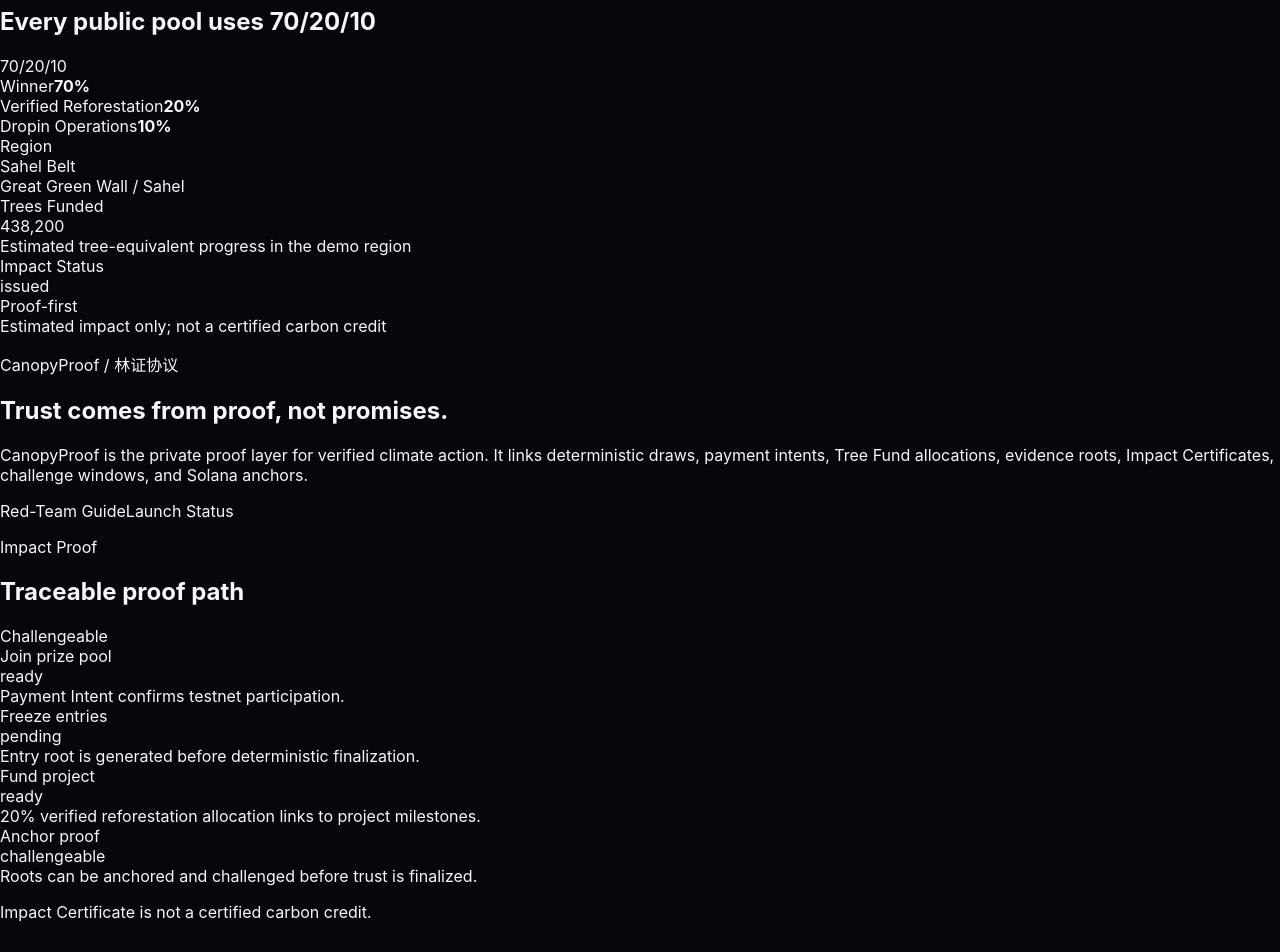
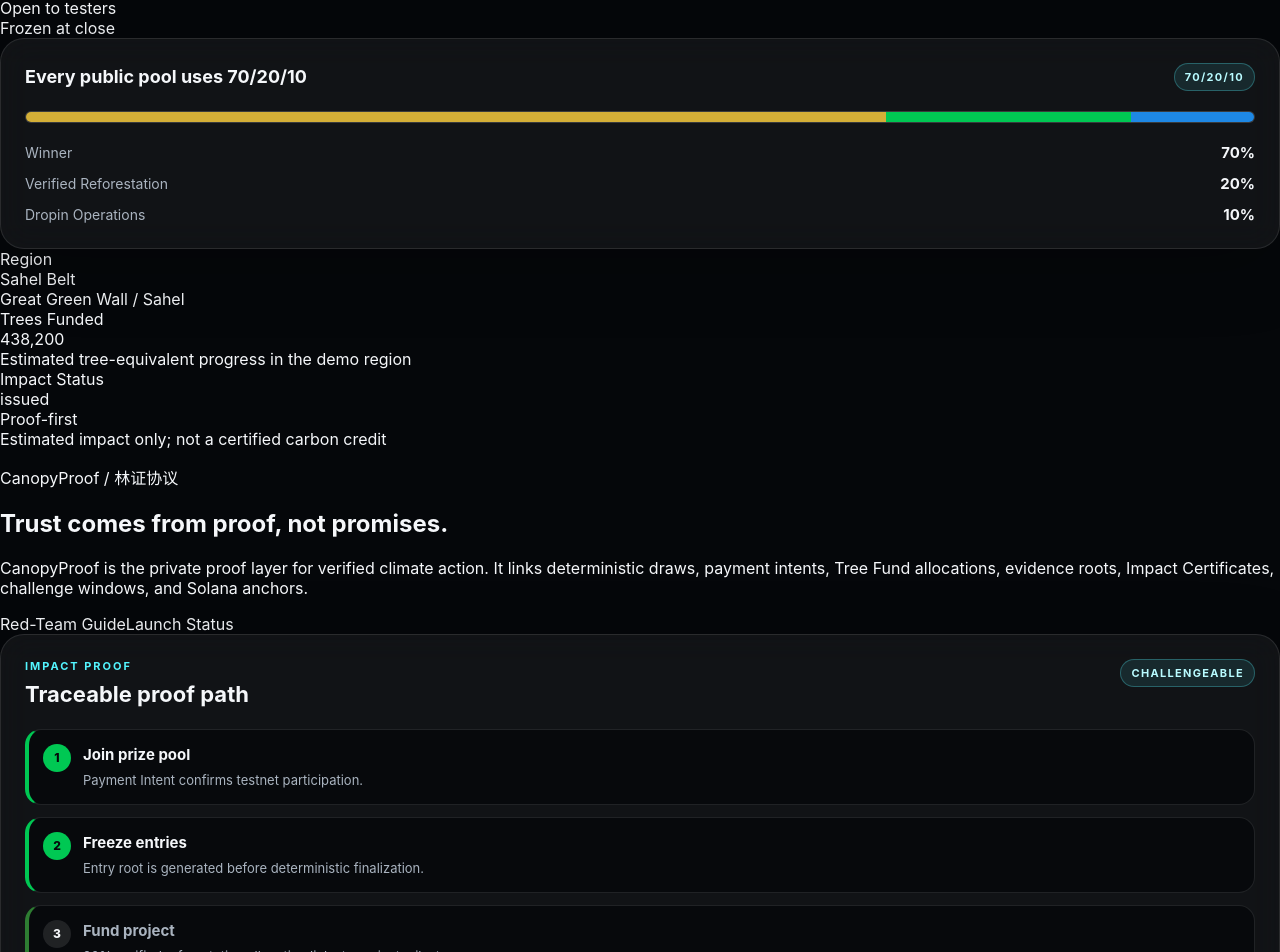
Before and after one commit to Dropineth/dropin, a Next.js app in the folder dropin-earth/apps/web/: page / in a window 1280 px wide. Shown: the part 2109-3061 px from the top of the page. Built offline with nearby package versions, Linux system fonts and the light colour scheme.

Commit message:
feat: update canopyproof web and miniapp ui

```diff
--- a/dropin-earth/apps/web/src/app/page.tsx
+++ b/dropin-earth/apps/web/src/app/page.tsx
@@ -1,5 +1,4 @@
 import {
-  AllocationBreakdown,
   AppShell,
   ButtonLink,
   ClimateDrawPass,
@@ -7,12 +6,11 @@
   ImpactMetricCard,
   MobileFrame,
   PrizePoolCard,
-  ProofTimeline,
   SafetyNotice,
   StatusBadge,
 } from "@dropin/ui";
 import { seedRegions } from "@dropin/schemas";
-import { CTAButton, HeroEarthOrb, MetricsCard } from "@/components/ui";
+import { CTAButton, HeroEarthOrb, MetricsCard, ProofTimeline, RoundEconomicsCard } from "@/components/ui";
 
 const activeRound = {
   id: "round_v1_ggw_demo",
@@ -83,7 +81,7 @@
                 ticketPrice="1 TON / USDC Join Draw"
                 title={activeRound.title}
               />
-              <AllocationBreakdown compact title="Round economics" />
+              <RoundEconomicsCard compact operations={10} reforestation={20} title="Round economics" winner={70} />
             </div>
           </MobileFrame>
         </div>
@@ -129,7 +127,7 @@
           ticketPrice="1 USDC / TON testnet"
           title="Active Draw / Pre-draw"
         />
-        <AllocationBreakdown title="Every public pool uses 70/20/10" />
+        <RoundEconomicsCard operations={10} reforestation={20} title="Every public pool uses 70/20/10" winner={70} />
       </section>
 
       <section className="grid gap-6 pb-14 lg:grid-cols-3">
@@ -171,11 +169,11 @@
         </div>
         <ProofTimeline
           disclaimer="Impact Certificate is not a certified carbon credit."
-          items={[
-            { label: "Join prize pool", value: "Payment Intent confirms testnet participation.", status: "ready" },
-            { label: "Freeze entries", value: "Entry root is generated before deterministic finalization.", status: "pending" },
-            { label: "Fund project", value: "20% verified reforestation allocation links to project milestones.", status: "ready" },
-            { label: "Anchor proof", value: "Roots can be anchored and challenged before trust is finalized.", status: "challengeable" },
+          steps={[
+            { completed: true, description: "Payment Intent confirms testnet participation.", label: "Join prize pool" },
+            { completed: true, description: "Entry root is generated before deterministic finalization.", label: "Freeze entries" },
+            { completed: false, description: "20% verified reforestation allocation links to project milestones.", label: "Fund project" },
+            { completed: false, description: "Roots can be anchored and challenged before trust is finalized.", label: "Anchor proof" },
           ]}
         />
       </section>
--- /dev/null
+++ b/dropin-earth/apps/web/src/components/ui/ProofTimeline.module.css
@@ -0,0 +1,110 @@
+.card {
+  border: 1px solid rgb(255 255 255 / 10%);
+  border-radius: 24px;
+  background: rgb(255 255 255 / 5%);
+  box-shadow: 0 18px 70px rgb(0 0 0 / 24%);
+  padding: 24px;
+  color: #f5f7fa;
+  backdrop-filter: blur(16px);
+}
+
+.header {
+  display: flex;
+  align-items: flex-start;
+  justify-content: space-between;
+  gap: 16px;
+}
+
+.eyebrow {
+  margin: 0;
+  color: #53f5ff;
+  font-size: 11px;
+  font-weight: 700;
+  letter-spacing: 0.18em;
+  text-transform: uppercase;
+}
+
+.title {
+  margin: 8px 0 0;
+  color: #f5f7fa;
+  font-size: 22px;
+  font-weight: 700;
+}
+
+.badge {
+  flex: 0 0 auto;
+  border: 1px solid rgb(83 245 255 / 28%);
+  border-radius: 999px;
+  background: rgb(83 245 255 / 10%);
+  color: #b9fbff;
+  font-size: 11px;
+  font-weight: 700;
+  letter-spacing: 0.12em;
+  padding: 6px 10px;
+  text-transform: uppercase;
+}
+
+.timeline {
+  display: grid;
+  gap: 12px;
+  list-style: none;
+  margin: 22px 0 0;
+  padding: 0;
+}
+
+.timeline li {
+  display: grid;
+  grid-template-columns: auto 1fr;
+  gap: 12px;
+  border: 1px solid rgb(255 255 255 / 10%);
+  border-left: 4px solid #2e7d32;
+  border-radius: 16px;
+  background: rgb(5 7 10 / 72%);
+  color: #aab4c0;
+  padding: 14px;
+}
+
+.timeline strong {
+  color: inherit;
+  font-size: 15px;
+}
+
+.timeline p {
+  margin: 6px 0 0;
+  color: #aab4c0;
+  font-size: 13px;
+  line-height: 1.55;
+}
+
+.completed {
+  border-left-color: #00c853 !important;
+  color: #f5f7fa !important;
+}
+
+.marker {
+  display: grid;
+  width: 28px;
+  height: 28px;
+  place-items: center;
+  border-radius: 999px;
+  background: rgb(255 255 255 / 10%);
+  color: #f5f7fa;
+  font-size: 12px;
+  font-weight: 800;
+}
+
+.completed .marker {
+  background: #00c853;
+  color: #05070a;
+}
+
+.disclaimer {
+  border: 1px solid rgb(212 175 55 / 24%);
+  border-radius: 18px;
+  background: rgb(212 175 55 / 10%);
+  color: #ffe7a3;
+  font-size: 14px;
+  line-height: 1.6;
+  margin: 20px 0 0;
+  padding: 14px;
+}
--- /dev/null
+++ b/dropin-earth/apps/web/src/components/ui/ProofTimeline.tsx
@@ -0,0 +1,38 @@
+import styles from "./ProofTimeline.module.css";
+
+type ProofTimelineStep = {
+  label: string;
+  completed: boolean;
+  description?: string;
+};
+
+type ProofTimelineProps = {
+  steps: ProofTimelineStep[];
+  disclaimer?: string;
+};
+
+export function ProofTimeline({ steps, disclaimer }: ProofTimelineProps) {
+  return (
+    <article className={styles.card} aria-label="Impact proof timeline">
+      <div className={styles.header}>
+        <div>
+          <p className={styles.eyebrow}>Impact Proof</p>
+          <h2 className={styles.title}>Traceable proof path</h2>
+        </div>
+        <span className={styles.badge}>Challengeable</span>
+      </div>
+      <ol className={styles.timeline}>
+        {steps.map((step, index) => (
+          <li className={step.completed ? styles.completed : ""} key={`${step.label}:${index}`}>
+            <span className={styles.marker}>{index + 1}</span>
+            <div>
+              <strong>{step.label}</strong>
+              {step.description ? <p>{step.description}</p> : null}
+            </div>
+          </li>
+        ))}
+      </ol>
+      {disclaimer ? <p className={styles.disclaimer}>{disclaimer}</p> : null}
+    </article>
+  );
+}
--- /dev/null
+++ b/dropin-earth/apps/web/src/components/ui/RoundEconomicsCard.module.css
@@ -0,0 +1,84 @@
+.card {
+  border: 1px solid rgb(255 255 255 / 10%);
+  border-radius: 24px;
+  background: rgb(255 255 255 / 5%);
+  box-shadow: 0 18px 70px rgb(0 0 0 / 24%);
+  padding: 24px;
+  color: #f5f7fa;
+  backdrop-filter: blur(16px);
+}
+
+.compact {
+  padding: 18px;
+}
+
+.header {
+  display: flex;
+  align-items: center;
+  justify-content: space-between;
+  gap: 16px;
+}
+
+.title {
+  margin: 0;
+  color: #f5f7fa;
+  font-size: 18px;
+  font-weight: 700;
+}
+
+.badge {
+  flex: 0 0 auto;
+  border: 1px solid rgb(83 245 255 / 28%);
+  border-radius: 999px;
+  background: rgb(83 245 255 / 10%);
+  color: #b9fbff;
+  font-size: 11px;
+  font-weight: 700;
+  letter-spacing: 0.12em;
+  padding: 6px 10px;
+  text-transform: uppercase;
+}
+
+.bar {
+  display: flex;
+  height: 12px;
+  overflow: hidden;
+  border: 1px solid rgb(255 255 255 / 10%);
+  border-radius: 999px;
+  background: rgb(255 255 255 / 8%);
+  margin-top: 20px;
+}
+
+.winner {
+  background: #d4af37;
+}
+
+.reforestation {
+  background: #00c853;
+}
+
+.operations {
+  background: #1e88e5;
+}
+
+.list {
+  display: grid;
+  gap: 12px;
+  list-style: none;
+  margin: 20px 0 0;
+  padding: 0;
+}
+
+.list li {
+  display: flex;
+  align-items: center;
+  justify-content: space-between;
+  gap: 16px;
+  color: #aab4c0;
+  font-size: 14px;
+}
+
+.list strong {
+  color: #f5f7fa;
+  font-size: 15px;
+}
--- /dev/null
+++ b/dropin-earth/apps/web/src/components/ui/RoundEconomicsCard.tsx
@@ -0,0 +1,45 @@
+import styles from "./RoundEconomicsCard.module.css";
+
+type RoundEconomicsCardProps = {
+  winner: number;
+  reforestation: number;
+  operations: number;
+  title?: string;
+  compact?: boolean;
+};
+
+export function RoundEconomicsCard({
+  winner,
+  reforestation,
+  operations,
+  title = "Round Economics",
+  compact = false,
+}: RoundEconomicsCardProps) {
+  const rows = [
+    { label: "Winner", value: winner, tone: styles.winner },
+    { label: "Verified Reforestation", value: reforestation, tone: styles.reforestation },
+    { label: "Dropin Operations", value: operations, tone: styles.operations },
+  ];
+
+  return (
+    <article className={`${styles.card} ${compact ? styles.compact : ""}`} aria-label={title}>
+      <div className={styles.header}>
+        <p className={styles.title}>{title}</p>
+        <span className={styles.badge}>70/20/10</span>
+      </div>
+      <div className={styles.bar} aria-hidden="true">
+        {rows.map((row) => (
+          <span className={row.tone} key={row.label} style={{ width: `${row.value}%` }} />
+        ))}
+      </div>
+      <ul className={styles.list}>
+        {rows.map((row) => (
+          <li key={row.label}>
+            <span>{row.label}</span>
+            <strong>{row.value}%</strong>
+          </li>
+        ))}
+      </ul>
+    </article>
+  );
+}
--- a/dropin-earth/apps/web/src/components/ui/index.ts
+++ b/dropin-earth/apps/web/src/components/ui/index.ts
@@ -1,3 +1,5 @@
 export { CTAButton } from "./CTAButton";
 export { HeroEarthOrb } from "./HeroEarthOrb";
 export { MetricsCard } from "./MetricsCard";
+export { ProofTimeline } from "./ProofTimeline";
+export { RoundEconomicsCard } from "./RoundEconomicsCard";
```
Also changed, not shown: 2 other files (tests, documents, lock files or other folders).
